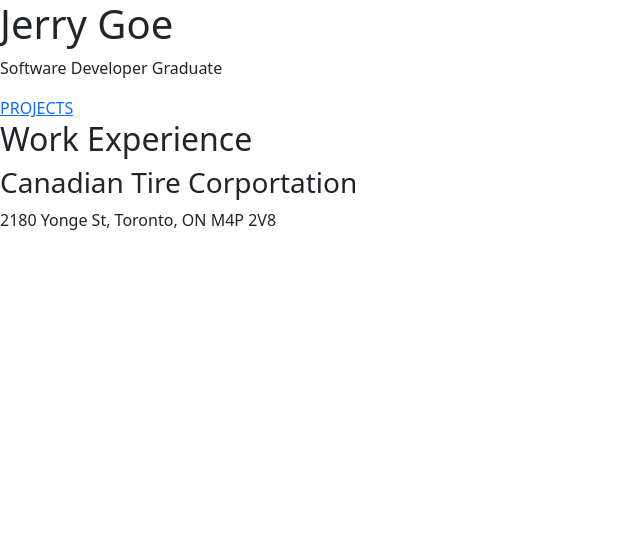
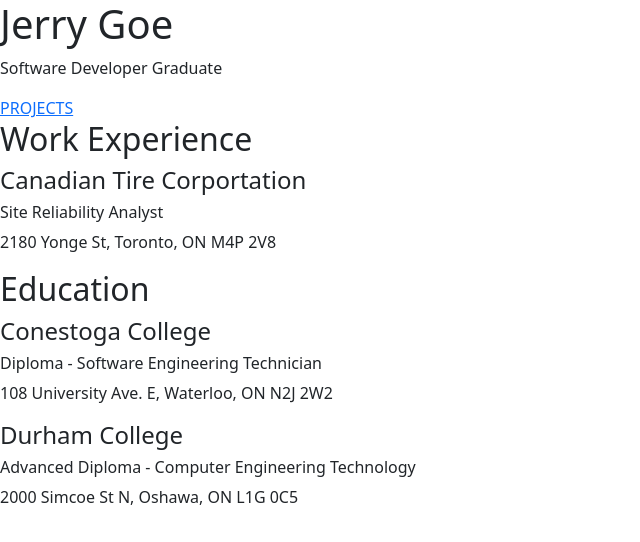
Before and after one commit to jgoewu/jgoewu.github.io, a plain HTML site: page index.html in a window 1280 px wide. Shown: the whole page, without its empty margins (0-640 px from the left). Drawn offline with nearby package versions, Linux system fonts and the light colour scheme.

Commit message:
added education and work

```diff
--- a/index.html
+++ b/index.html
@@ -18,10 +18,20 @@
     </nav>
     <h2>Work Experience</h2>
     <div>
-
-        <h3>Canadian Tire Corportation</h3>
+        <h4>Canadian Tire Corportation</h4>
+        <h6>Site Reliability Analyst</h6>
         <p>2180 Yonge St, Toronto, ON M4P 2V8</p>
     </div>
-
+    <h2>Education</h2>
+    <div>
+        <h4>Conestoga College</h4>
+        <h6>Diploma - Software Engineering Technician</h6>
+        <p>108 University Ave. E, Waterloo, ON N2J 2W2</p>
+    </div>
+    <div>
+        <h4>Durham College</h4>
+        <h6>Advanced Diploma - Computer Engineering Technology</h6>
+        <p>2000 Simcoe St N, Oshawa, ON L1G 0C5</p>
+    </div>
 </body>
 </html>
```
